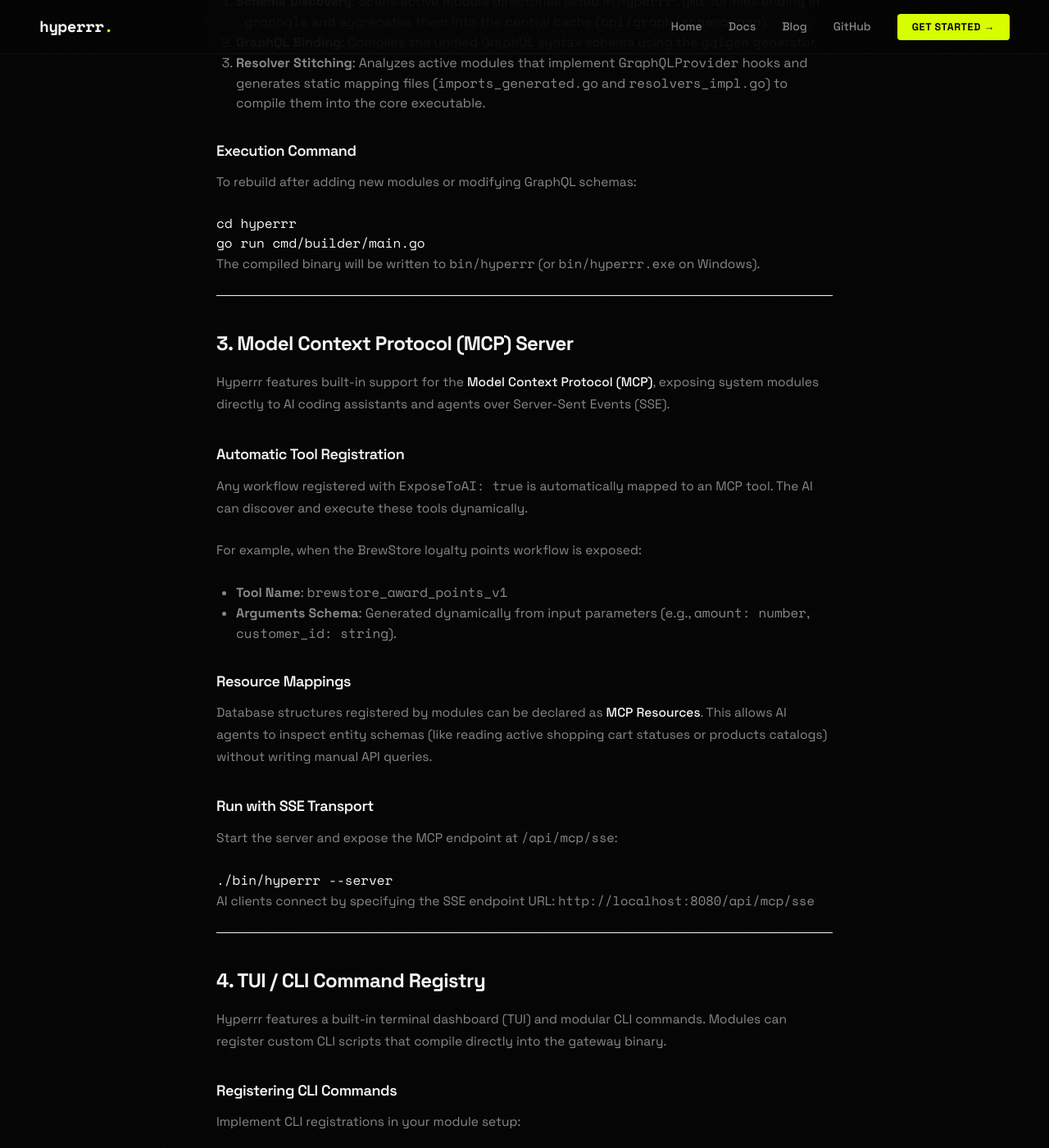
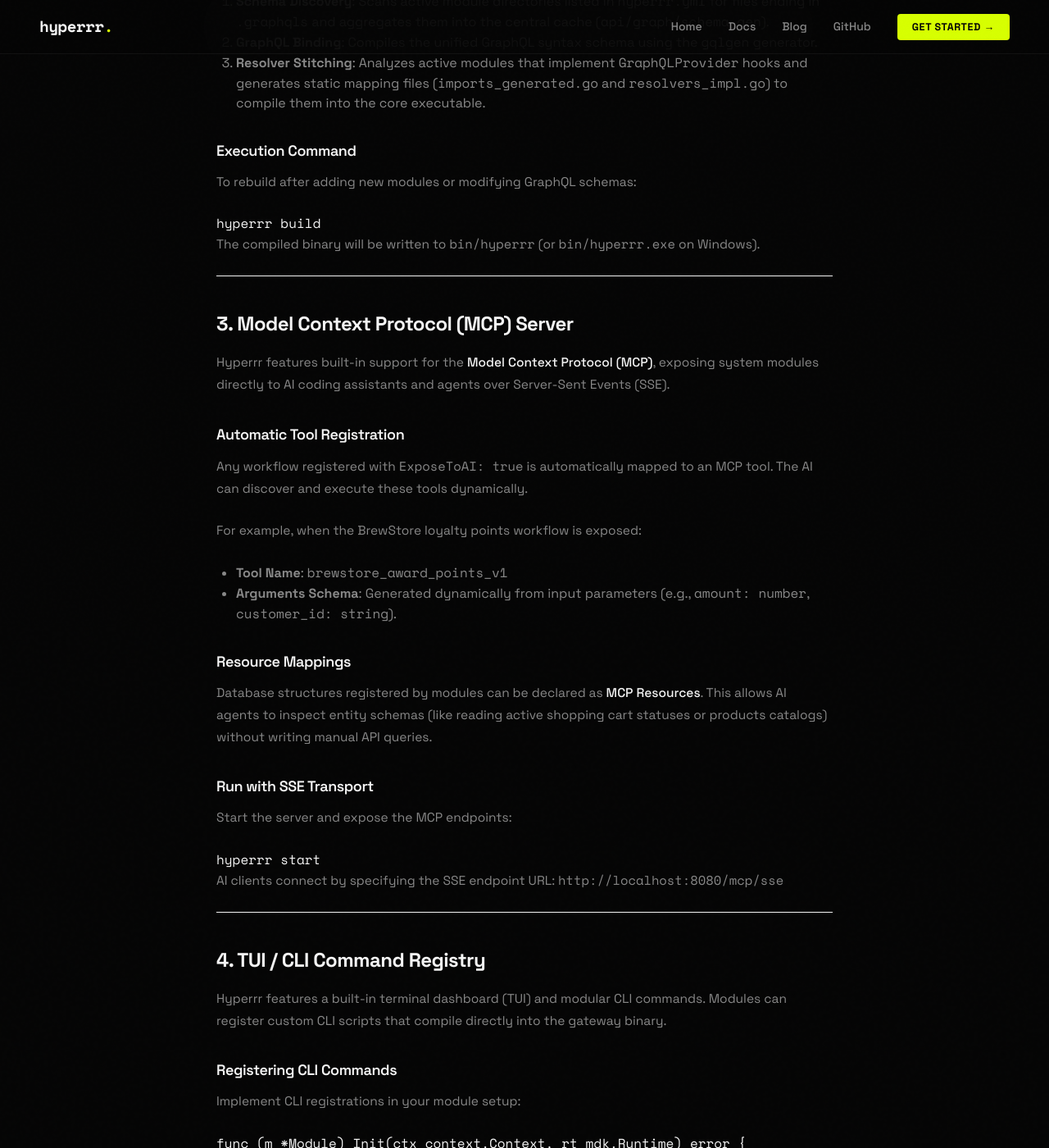
Before and after one commit to GoHyperrr/gohyperrr.github.io, a Jekyll site: the page built from docs/core-gateway.md, in a window 1280 px wide and 1400 px high, scrolled down 1176 px. Shown: the whole window at 82% size. Built offline with Jekyll 4.4.1, drawn with Linux system fonts in a browser that asks for light colours; some of the changed text lies outside the part shown.

Commit message:
docs: update core-gateway builder and server commands for the new CLI

````diff
--- a/docs/core-gateway.md
+++ b/docs/core-gateway.md
@@ -37,7 +37,7 @@
 
 ---
 
-## 2. Compilation Builder (`cmd/builder`)
+## 2. Compilation Builder (`hyperrr build`)
 
 Hyperrr utilizes a custom static code-generation tool to wire modules on compile-time. The builder handles three main phases:
 
@@ -49,8 +49,7 @@
 To rebuild after adding new modules or modifying GraphQL schemas:
 
 ```bash
-cd hyperrr
-go run cmd/builder/main.go
+hyperrr build
 ```
 
 The compiled binary will be written to `bin/hyperrr` (or `bin/hyperrr.exe` on Windows).
@@ -72,14 +71,15 @@
 Database structures registered by modules can be declared as **MCP Resources**. This allows AI agents to inspect entity schemas (like reading active shopping cart statuses or products catalogs) without writing manual API queries.
 
 ### Run with SSE Transport
-Start the server and expose the MCP endpoint at `/api/mcp/sse`:
+Start the server and expose the MCP endpoints:
 
 ```bash
-./bin/hyperrr --server
+hyperrr start
 ```
 
 AI clients connect by specifying the SSE endpoint URL:
-`http://localhost:8080/api/mcp/sse`
+`http://localhost:8080/mcp/sse`
+
 
 ---
 
````
